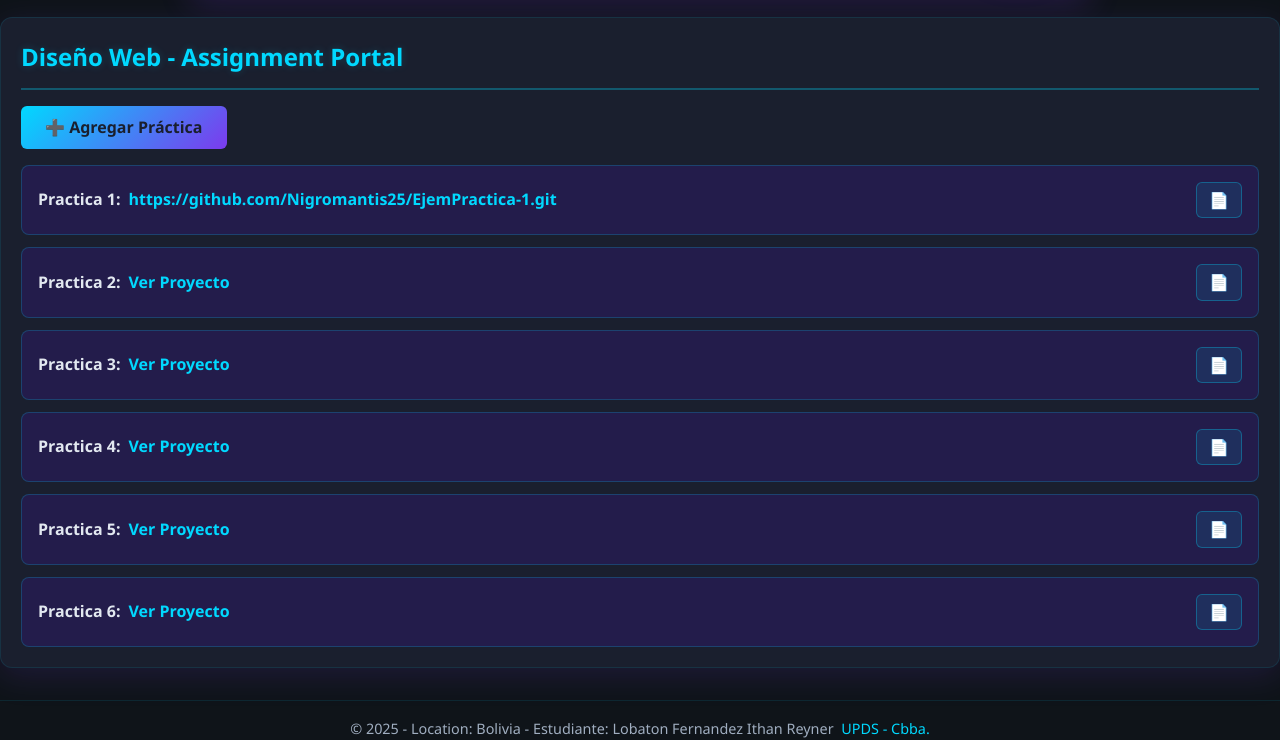
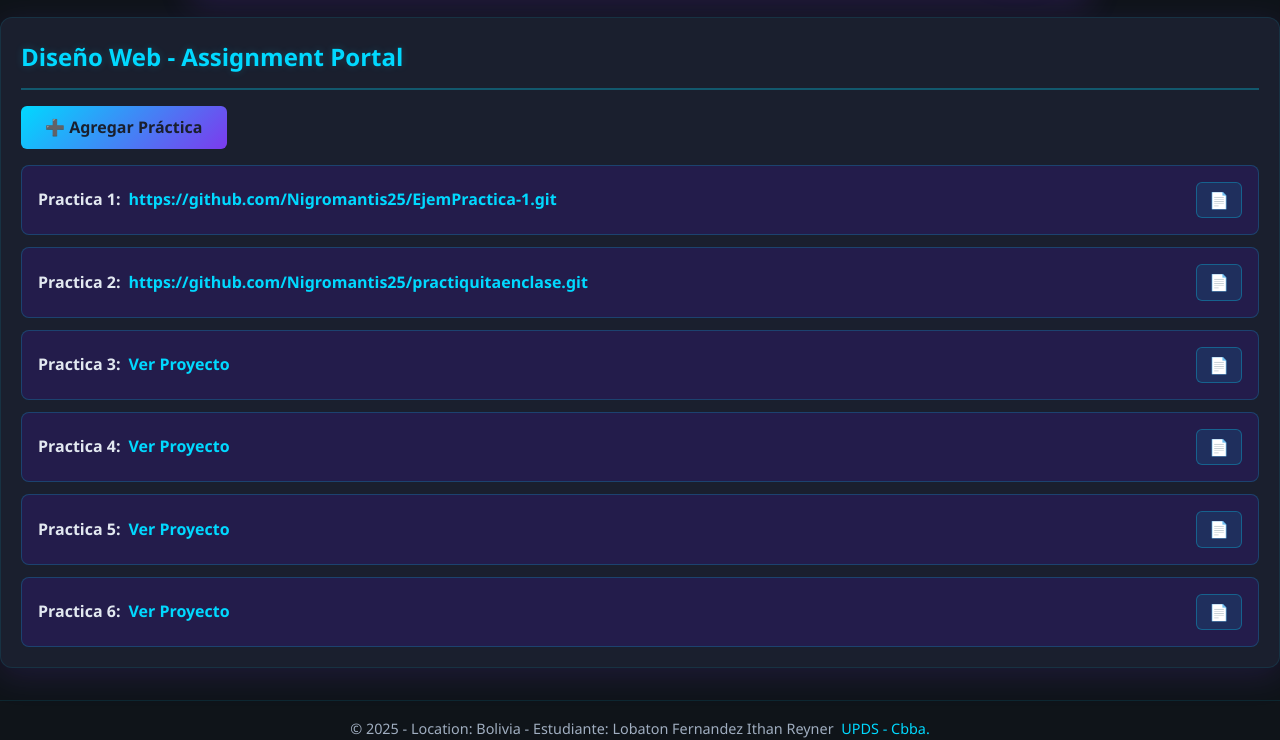
Before and after one commit to Nigromantis25/EjemPractica-1, a plain HTML site: page index.html in a window 1280 px wide. Shown: the part 169-909 px from the top of the page. Drawn offline with Linux system fonts and the light colour scheme.

Commit message:
PRACTICA EN CLASE

```diff
--- a/index.html
+++ b/index.html
@@ -38,7 +38,7 @@
       </li>
       <li class="practice-item" data-practice="2">
         <div class="practice-info">
-          <strong>Practica 2:</strong> <a href="#" target="_blank">Ver Proyecto</a>
+          <strong>Practica 2:</strong> <a href="https://github.com/Nigromantis25/practiquitaenclase.git" target="_blank">https://github.com/Nigromantis25/practiquitaenclase.git</a>
         </div>
         <div class="practice-actions">
           <button class="btn-upload-pdf" onclick="document.getElementById('pdf2').click()" title="Subir PDF">📄</button>
```
Also changed, not shown: 1 other file.
